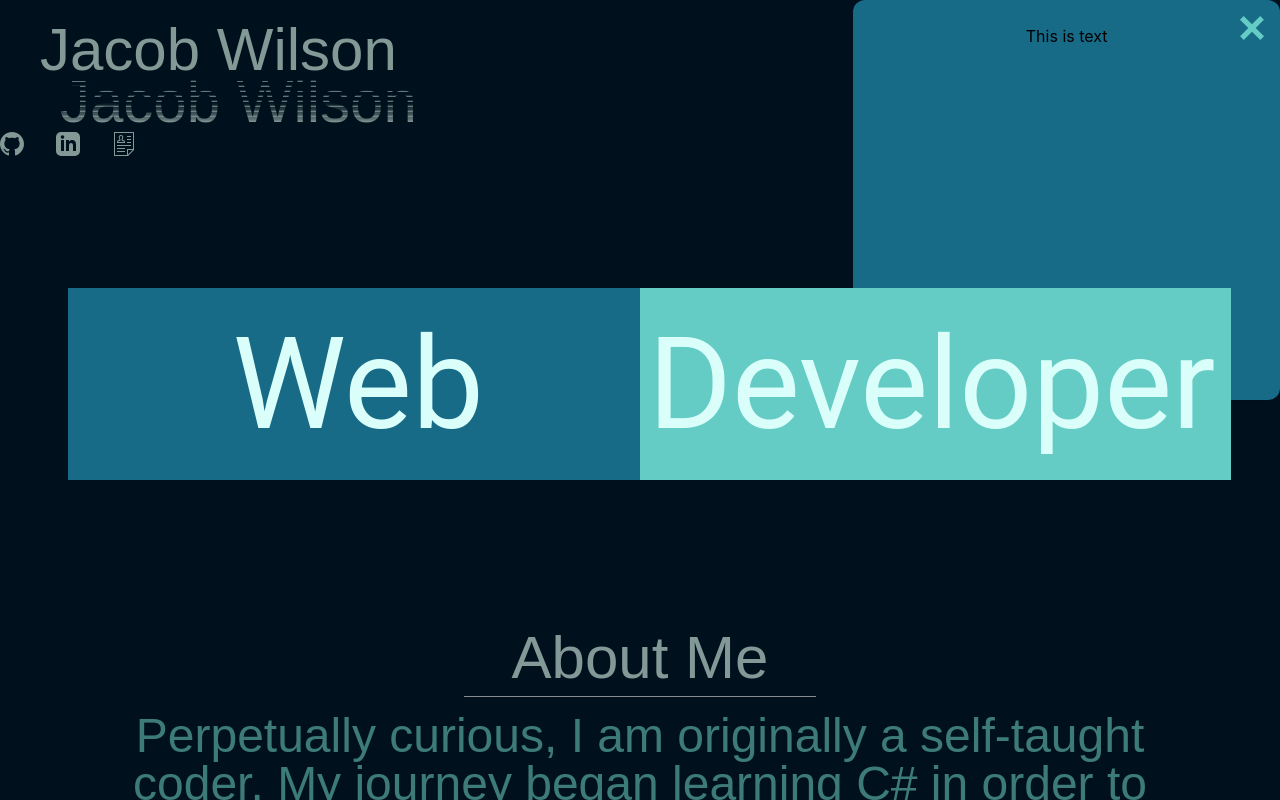
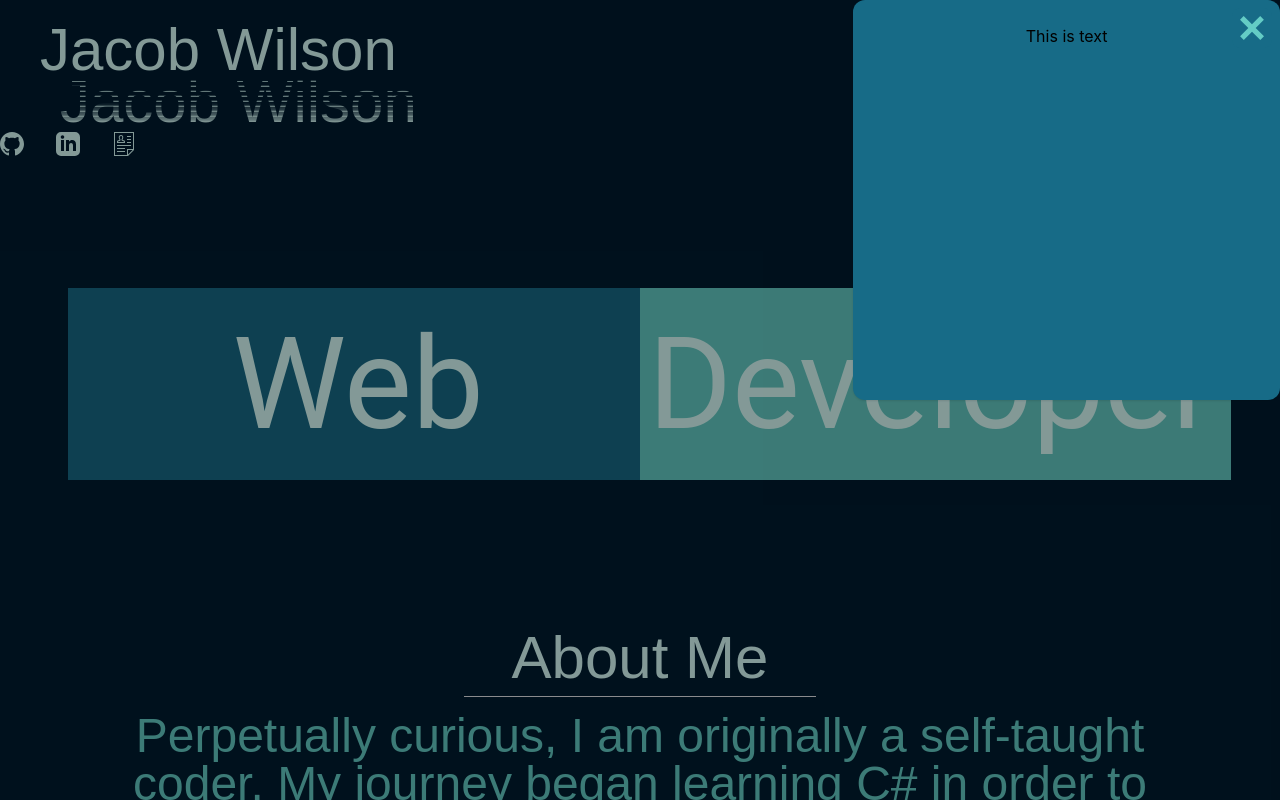
Before and after one commit to JLEWilson/PortfolioWebsite, a React (Create React App) app: page / in a window 1280 px wide. Both pictures are taken after a click on the button 1228 px from the left and 52 px from the top of the page. Shown: the top 800 px of the page. Built offline with nearby package versions, Linux system fonts and the light colour scheme; what tailwindcss-3d would draw is missing.

Commit message:
Add close on outside click

```diff
--- a/src/components/modal.tsx
+++ b/src/components/modal.tsx
@@ -2,21 +2,44 @@ import React from 'react'
 import { CloseIcon } from '../consts/icons'
 
 function Modal({ open, onClose, children }: any) {
+  const modal = React.useRef<HTMLDivElement | null>(null)
+  React.useEffect(() => {
+    const handler = (event: any) => {
+      if (!modal.current) {
+        return
+      }
+      // if click was not inside of the element. "!" means not
+      // in other words, if click is outside the modal element
+      if (!modal.current.contains(event.target)) {
+        onClose()
+      }
+    }
+    // the key is using the `true` option
+    // `true` will enable the `capture` phase of event handling by browser
+    document.addEventListener('click', handler, true)
+    return () => {
+      document.removeEventListener('click', handler)
+    }
+  }, [])
   return (
     // backdrop
     <div
-      className={`fixed inset-0 justify-center items-center transition-colors
+      className={`fixed inset-0 justify-center items-center t
+      ransition-colors z-10
             ${open ? 'visible bg-black/40' : 'invisible'}`}
     >
       {/* modal */}
       <div
-        className={`bg-primary rounded-xl absolute right-0 z-50 shadow p-6 w-1/3 h-1/2 transition-all
+        ref={modal}
+        className={`bg-primary rounded-xl absolute right-0
+        z-20 shadow p-6 w-1/3 h-1/2 transition-all
             ${open ? 'scale-100 opacity-100' : 'scale-125 opacity-0'}`}
       >
         <button
           type='button'
           onClick={onClose}
-          className='absolute top-2 right-2 p-2 rounded-lg text-text bg-primary hover:bg-secondary'
+          className='absolute top-2 right-2 p-2 rounded-lg
+          text-text bg-primary hover:bg-secondary'
         >
           {CloseIcon({ height: 24, width: 24 })}
         </button>
```
